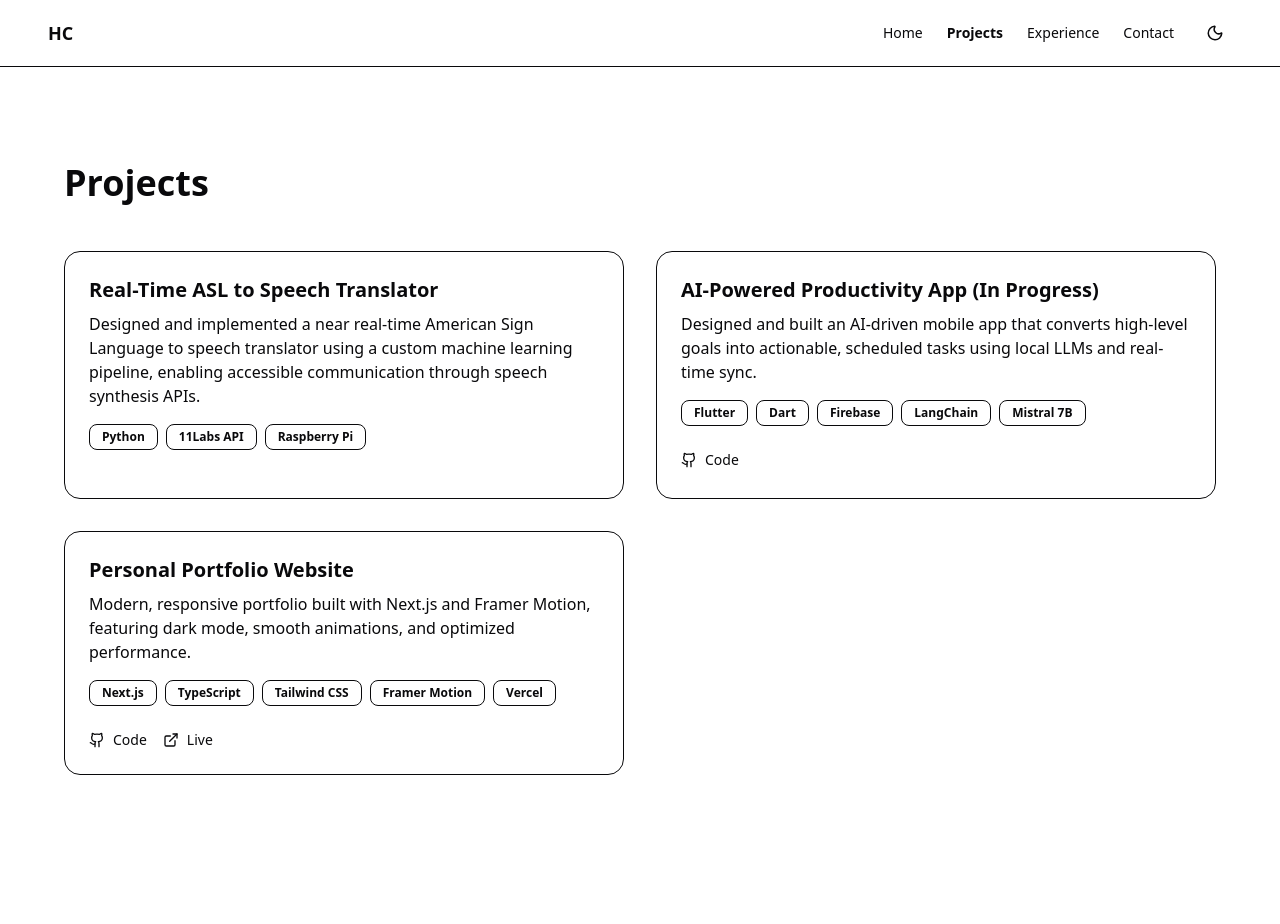
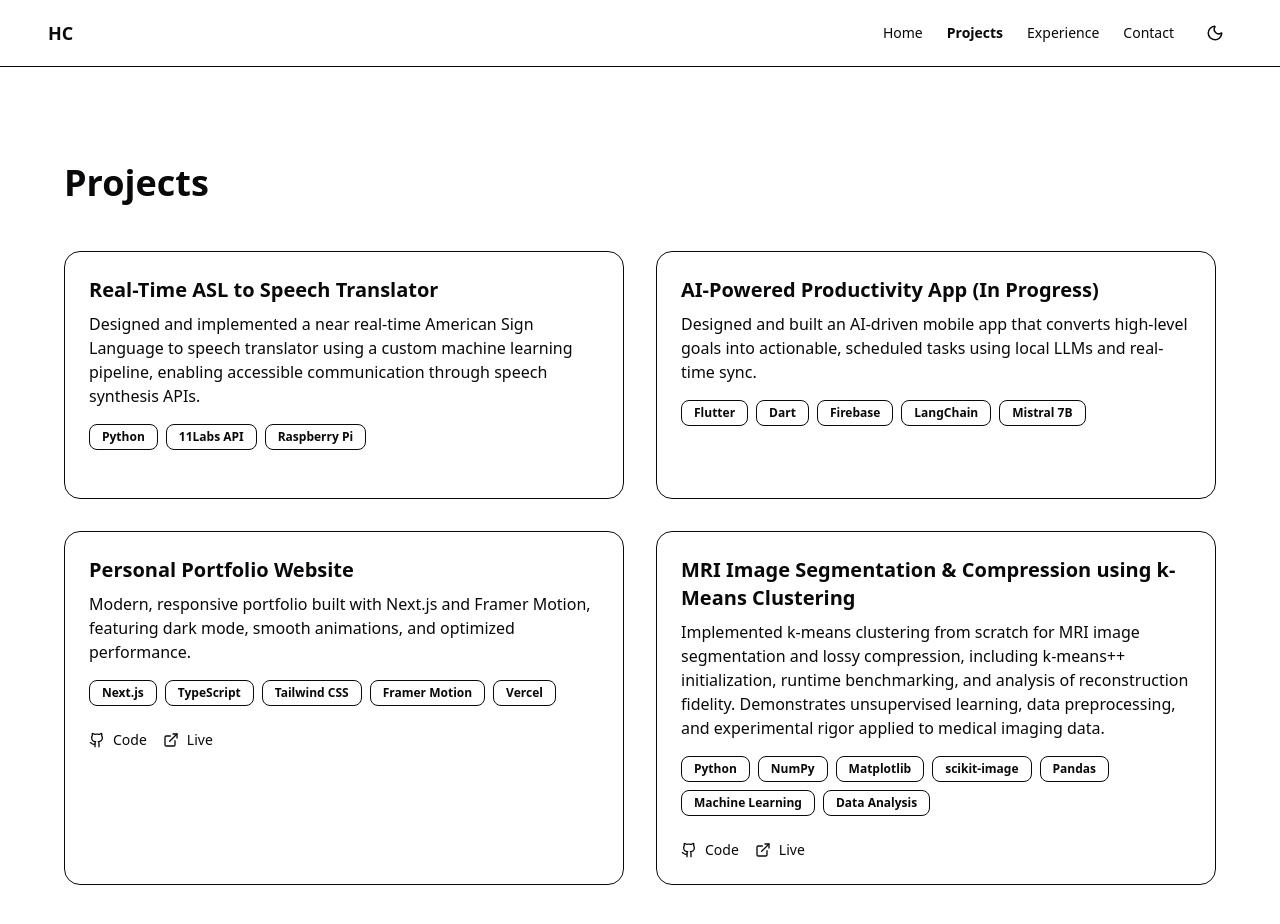
Before and after one commit to hritheekkachinnakonda/portfolio-next, a Next.js app: page /projects in a window 1280 px wide. Shown: the top 924 px of the page. Before the commit the page ends 871 px from the top, so only its background shows below. Built offline with nearby package versions, Linux system fonts and the light colour scheme.

Commit message:
project updates

```diff
--- a/data/projects.ts
+++ b/data/projects.ts
@@ -30,7 +30,7 @@ export const projects: Project[] = [
             "LangChain",
             "Mistral 7B",
         ],
-        github: "https://github.com/your-repo",
+        //github: "https://github.com/your-repo",
     },
     {
         title: "Personal Portfolio Website",
@@ -46,4 +46,20 @@ export const projects: Project[] = [
         github: "https://github.com/hritheekkachinnakonda",
         demo: "https://hritheekkachinnakonda.vercel.app",
     },
+    {
+        title: "MRI Image Segmentation & Compression using k-Means Clustering",
+        description:
+            "Implemented k-means clustering from scratch for MRI image segmentation and lossy compression, including k-means++ initialization, runtime benchmarking, and analysis of reconstruction fidelity. Demonstrates unsupervised learning, data preprocessing, and experimental rigor applied to medical imaging data.",
+        tech: [
+            "Python",
+            "NumPy",
+            "Matplotlib",
+            "scikit-image",
+            "Pandas",
+            "Machine Learning",
+            "Data Analysis"
+        ],
+        github: "https://github.com/hritheekkachinnakonda/MRI-image-segmentation-and-compression",
+        demo: "https://hub.bids.mybinder.org/user/hritheekkachinn-and-compression-mnwmqo2t/notebooks/notebooks/demo.ipynb",
+    }
 ];
```
